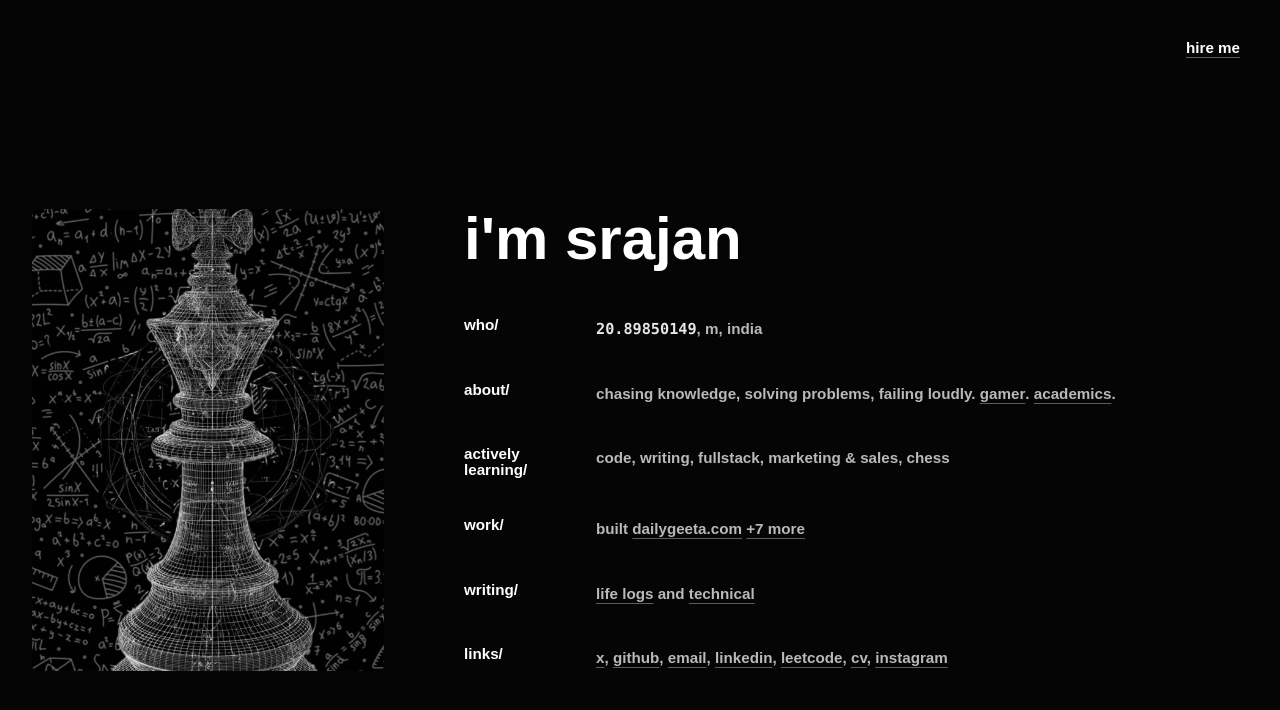
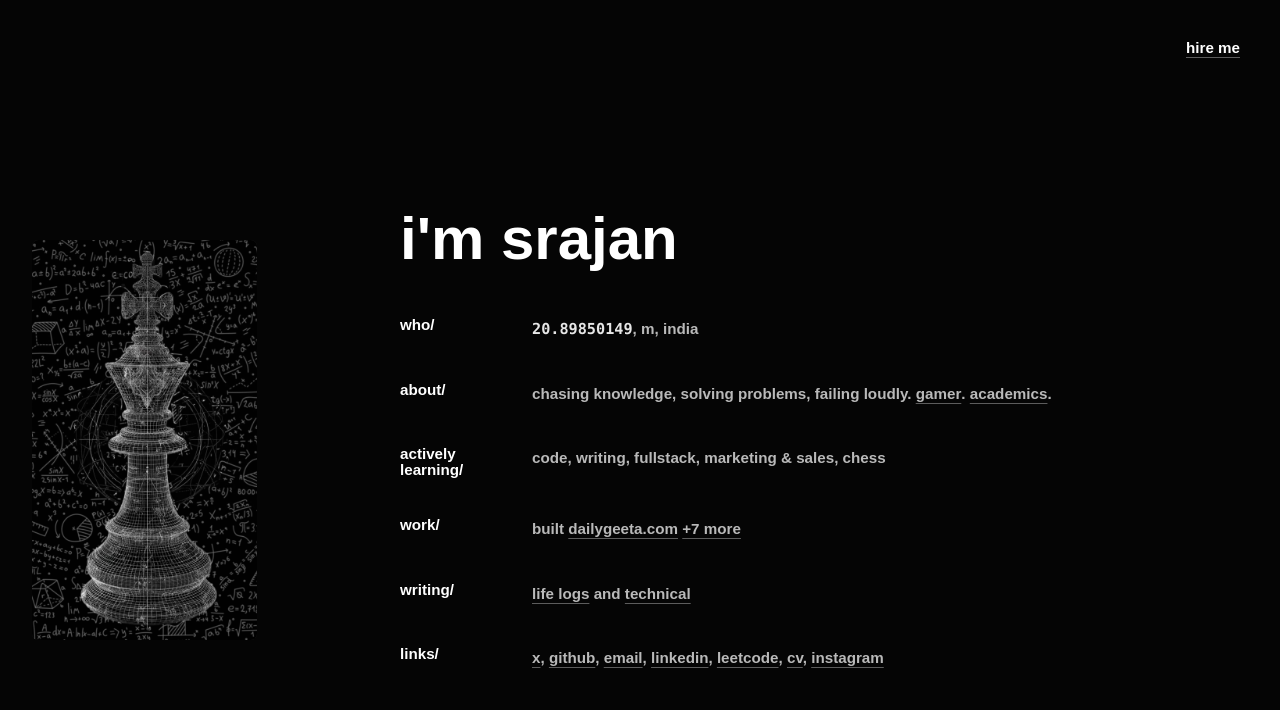
Before and after one commit to creation22/srajan_2026, a Next.js app: page / in a window 1280 px wide. Shown: the top 710 px of the page. Built offline with nearby package versions, Linux system fonts and the light colour scheme; a web font is replaced by a local one.

Commit message:
homepage: render full uncropped image with reduced max height (max-h-25rem)

```diff
--- a/app/globals.css
+++ b/app/globals.css
@@ -37,8 +37,8 @@ body {
 
 @media (min-width: 640px) {
   .home-grid {
-    align-items: stretch;
-    grid-template-columns: minmax(12rem, 22rem) minmax(0, 1fr);
+    align-items: center;
+    grid-template-columns: minmax(12rem, 18rem) minmax(0, 1fr);
     gap: 3rem;
   }
 
--- a/components/ProtectedImage.tsx
+++ b/components/ProtectedImage.tsx
@@ -6,7 +6,7 @@ import meImage from "@/assets/me.png";
 export default function ProtectedImage() {
   return (
     <div
-      className="relative mx-auto w-full h-[22rem] sm:h-full overflow-hidden rounded-[6px] bg-white/5 md:mx-0"
+      className="relative mx-auto w-fit overflow-hidden rounded-[6px] bg-white/5 md:mx-0 flex justify-center items-center"
       onContextMenu={(event) => event.preventDefault()}
     >
       <Image
@@ -15,9 +15,8 @@ export default function ProtectedImage() {
         priority
         draggable={false}
         onDragStart={(event) => event.preventDefault()}
-        fill
-        sizes="(min-width: 1280px) 22rem, (min-width: 1024px) 30vw, 100vw"
-        className="select-none object-cover object-center opacity-90"
+        sizes="(min-width: 1280px) 18rem, (min-width: 1024px) 25vw, 100vw"
+        className="h-auto max-h-[22rem] sm:max-h-[25rem] w-auto select-none object-contain opacity-90 rounded-[6px]"
       />
       <div className="absolute inset-0" aria-hidden="true" />
     </div>
```
